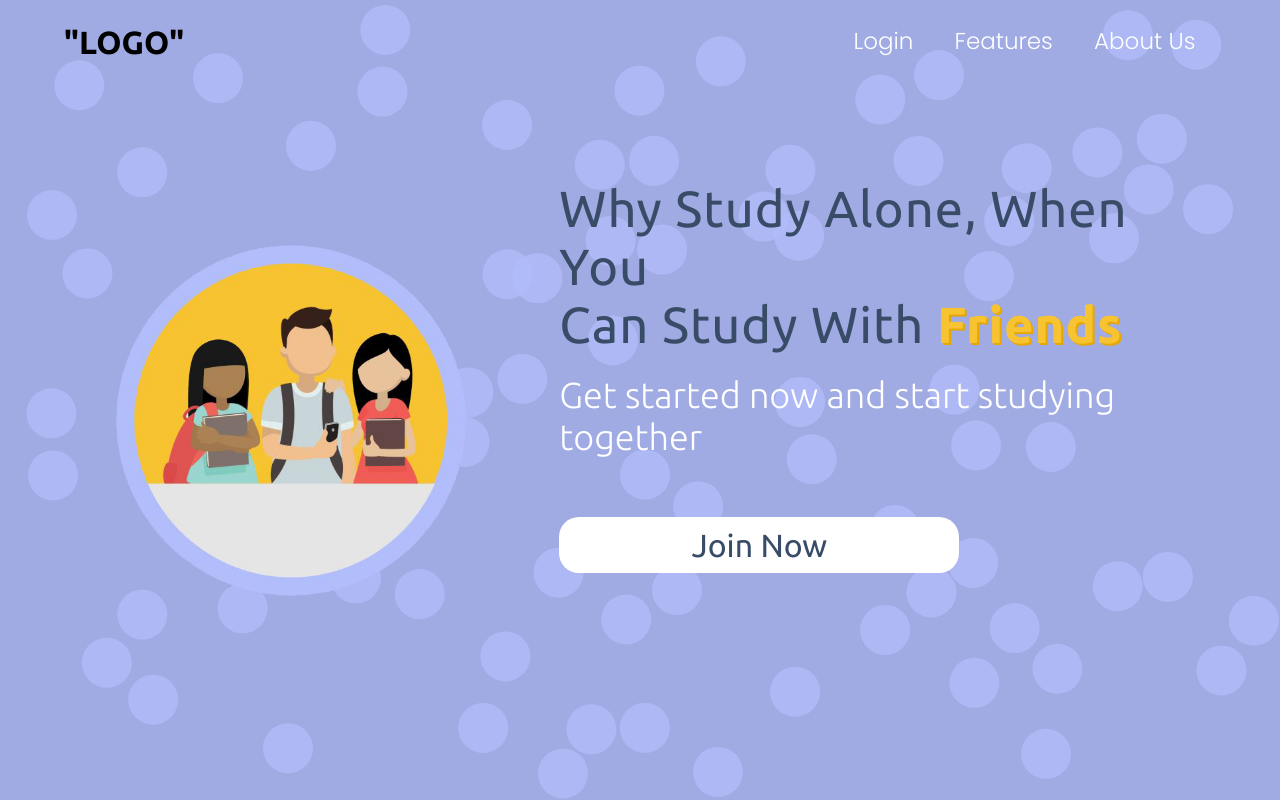
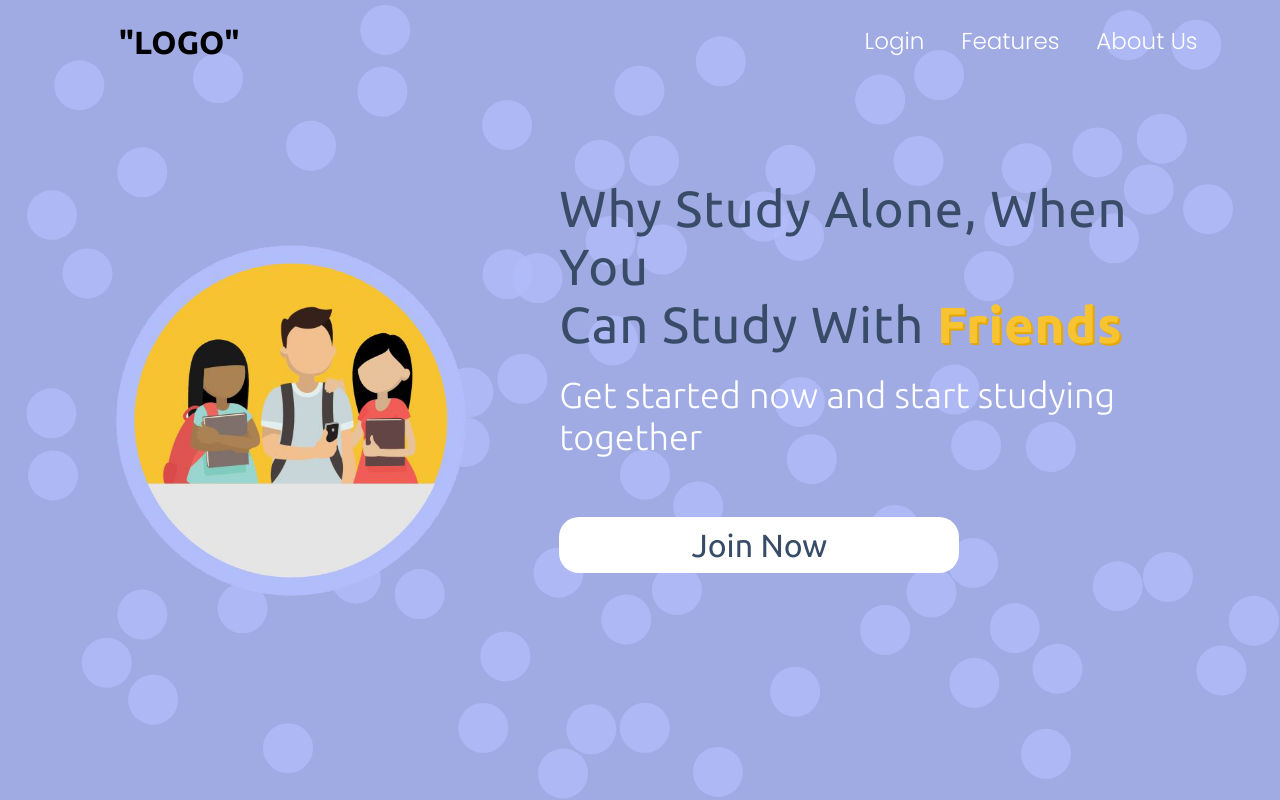
Before and after one commit to Sparsh101AI/Cram-Time-Application, a React (Create React App) app: page / in a window 1280 px wide. Built offline with nearby package versions, Linux system fonts and the light colour scheme.

Commit message:
Finshed Nav

```diff
--- a/src/Navbar/Navbar.css
+++ b/src/Navbar/Navbar.css
@@ -10,13 +10,13 @@
   z-index: 1;
   background: none !important;
 }
-.logo {
+.Logo {
+  flex: 2;
+  text-align: center;
+}
+
+.Options {
   flex: 8;
-  text-align: center !important;
-  background: none !important;
-}
-.Options {
-  flex: 2;
   text-align: right;
   font-size: 23px;
   font-weight: 300;
@@ -34,8 +34,18 @@
   font-family: Poppins;
   color: #fff;
   background: none !important;
+  position: relative;
 }
-
-.option:hover {
-  color: #384c68;
+.option:after {
+  content: "";
+  height: 2px;
+  width: 0;
+  background: #fff;
+  position: absolute;
+  left: 0;
+  bottom: -6px;
+  transition: 0.5s ease-in-out;
 }
+.option:hover::after {
+  width: 100%;
+}
```
